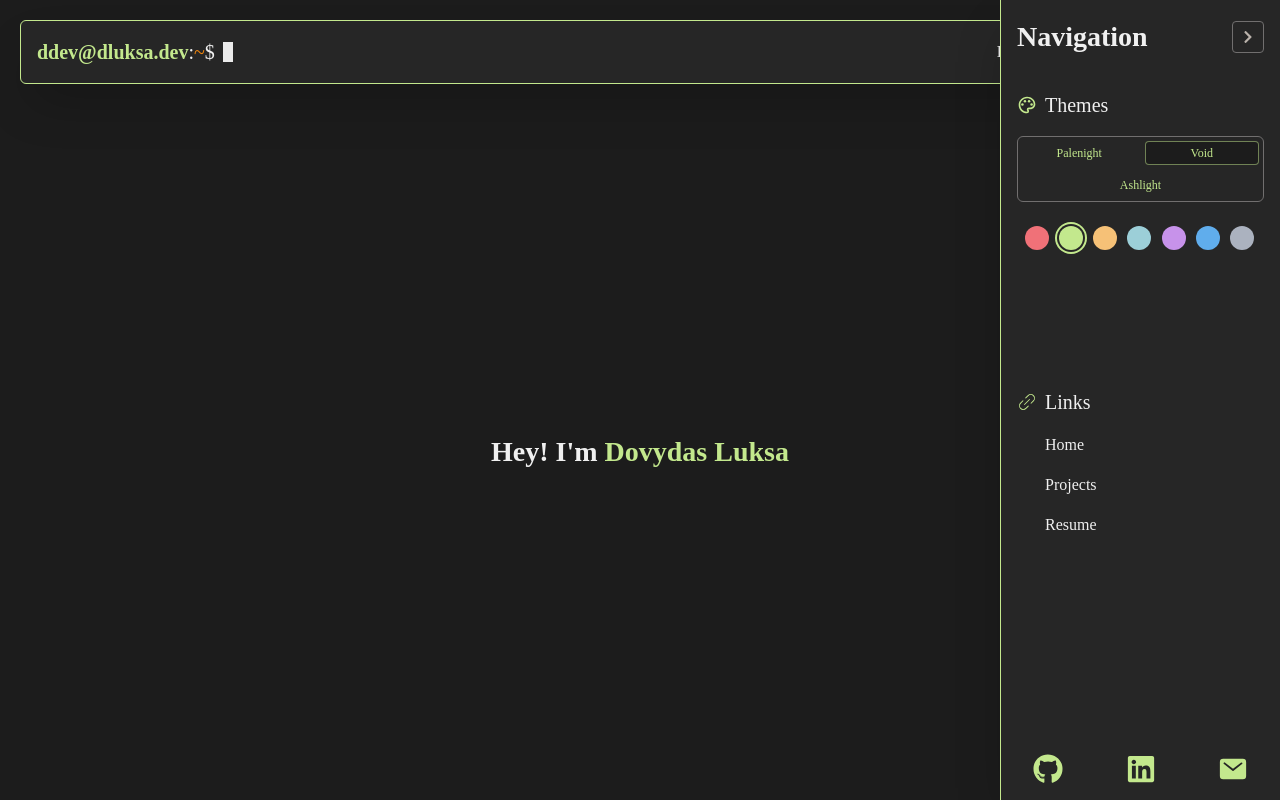
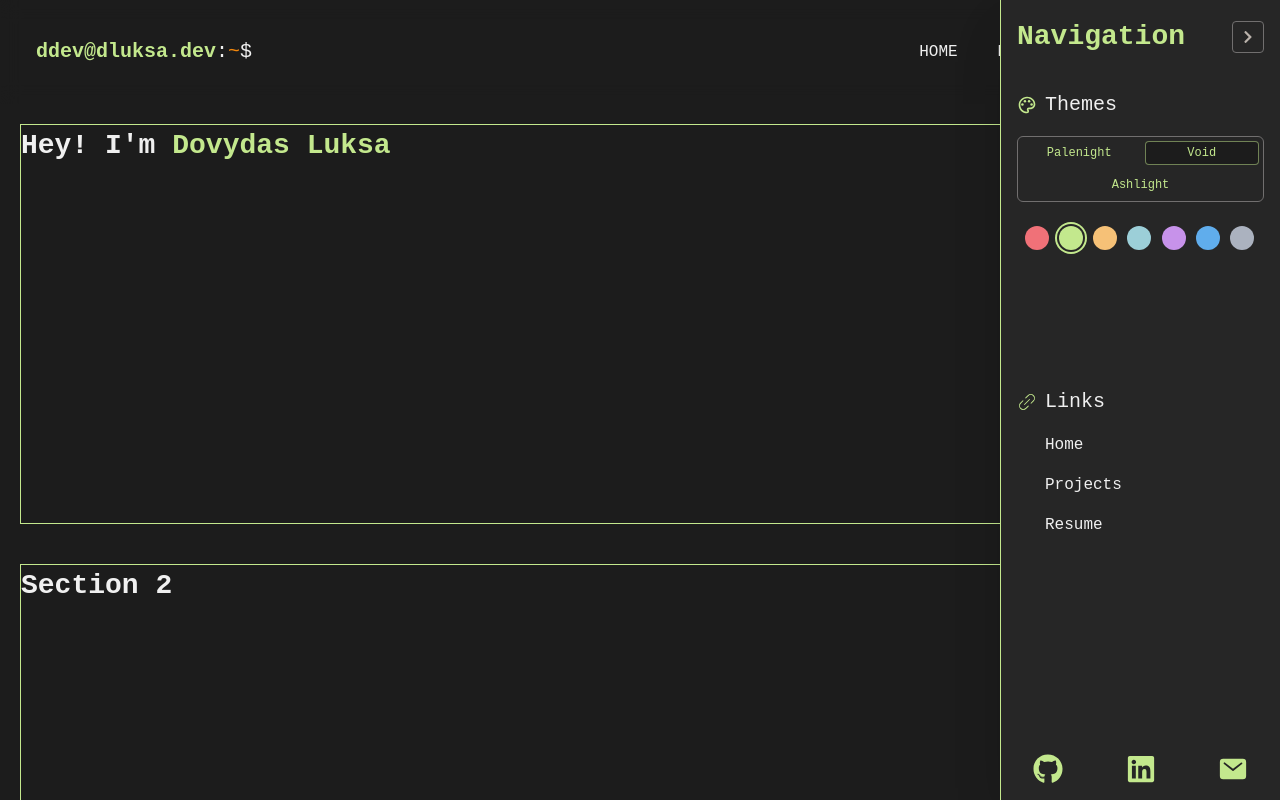
Before and after one commit to dluksa20/ddev, a Next.js app: page / in a window 1280 px wide. Both pictures are taken after a click on the button 1227 px from the left and 52 px from the top of the page. Shown: the top 800 px of the page. Built offline with nearby package versions, Linux system fonts and the light colour scheme.

Commit message:
added dynamic scrollbar colors

```diff
--- a/app/globals.css
+++ b/app/globals.css
@@ -18,7 +18,10 @@
     --accent-orchid-light: #A06CD5;
     --accent-sky-light: #3F8FD6;
     --accent-steel-light: #6B7280;
+
   }
+
+
 
 
   /* Themes */
@@ -71,7 +74,7 @@
     --background: 240 14% 91%;
     --background-elevated: 220 14% 94%;
     --background-hover: 220 14% 92%;
-    --primary: 140 38% 42%;
+    --primary: 32 90% 50%;
     --accent: 208, 65%, 54%;
     --border: 220 8% 54%;
     --text: 220 10% 26%;
@@ -79,10 +82,11 @@
   }
 }
 
+@import "tailwindcss";
 
+/* ---------------- THEME ---------------- */
 @theme {
-
-  --font-display: Ubuntu Mono, sans serif;
+  --font-display: "Ubuntu Mono", monospace;
 
   /* Base colors */
   --color-background: hsl(var(--background));
@@ -95,9 +99,8 @@
   --color-text-muted: hsl(var(--text-muted));
 
 
-
   /* Animations */
-  --animate-blink: blink 3s cubic-bezier(.2, 1, .8, 1) infinite;
+  --animate-blink: blink 3s steps(1) infinite;
 
   @keyframes blink {
     0%, 100% {
@@ -111,17 +114,15 @@
 }
 
 
-
 @layer utilities {
 
   html, body {
-    @apply font-display
+    @apply font-display scroll-m-12;
   }
 
   button:hover {
     @apply bg-background cursor-pointer text-accent border  border-accent/50 fill-accent;
   }
-
 
   /* Headings */
   h1 {
@@ -142,10 +143,28 @@
   svg {
     @apply fill-text-muted;
   }
+
+
+  .scrollbar::-webkit-scrollbar {
+    @apply w-1.5;
+  }
+
+  .scrollbar::-webkit-scrollbar-track {
+    @apply bg-background;
+  }
+  .scrollbar::-webkit-scrollbar-thumb {
+    @apply bg-accent rounded-full
+  }
+  .scrollbar::-webkit-scrollbar-thumb:hover {
+    @apply bg-accent/70
+  }
+
+
 }
 
 
 @layer components {
+
 
   /* Button styles */
   .site-btn__default {
@@ -167,11 +186,12 @@
 
   /* Site Header */
   .site-header {
-    @apply w-full flex justify-center items-center text-accent font-display p-5;
+    @apply sticky top-0 z-20 w-full flex bg-background/50 backdrop-blur-[10px] justify-center items-center text-accent font-display p-5;
   }
   .site-header__inner {
-    @apply w-full max-w-360 flex items-center justify-between h-16 px-4 bg-background-elevated border-[0.25px] border-accent p-3 rounded-md shadow-2xl;
+    @apply w-full flex items-center justify-between h-16 px-4  p-3;
   }
+
   .site-header__title {
     @apply flex items-center justify-center gap-2;
   }
@@ -179,12 +199,15 @@
     @apply flex items-center bg-text justify-center w-2.5 h-5 animate-blink;
   }
   .site-header__nav {
-    @apply flex items-center h-full justify-center gap-6 ;
+    @apply flex items-center h-full justify-center gap-10;
+  }
+  .site-header__link {
+    @apply uppercase;
   }
 
   /* Sidebar */
   .site-sidebar {
-    @apply absolute top-0 h-full right-0 w-70  border-border bg-background-elevated shadow-2xl;
+    @apply fixed right-0 top-0 z-40 w-70 h-lvh border-border bg-background-elevated backdrop-blur-3xl shadow-2xl;
   }
   .site-sidebar__inner {
     @apply flex flex-col gap-2 h-full border-l-[0.1px];
--- a/app/layout.tsx
+++ b/app/layout.tsx
@@ -10,10 +10,10 @@ export default function RootLayout({
 }) {
   return (
     <html lang="en" suppressHydrationWarning>
-      <body className="bg-background text-foreground min-h-screen">
+      <body className="bg-background text-foreground min-h-screen scrollbar">
         <ThemeProvider>
           <div className="flex min-h-screen flex-col">
-            <Header />
+            <Header/>
 
             {/* Page content */}
             <main className="flex flex-1 items-center justify-center">
--- a/app/page.tsx
+++ b/app/page.tsx
@@ -1,11 +1,25 @@
 
 const page = () => {
   return (
-    <div className='max-w-360'>
-      <section>
+    <div className='flex flex-col gap-10 justify-between max-w-360 w-full h-full p-5'>
+      <section className=" border border-accent w-full h-100">
         <h1>
           Hey! I'm
           <span className='text-accent'> Dovydas Luksa</span>
+        </h1>
+      </section>
+
+      <section className="border border-accent h-100">
+        <h1>
+
+          Section 2
+        </h1>
+      </section>
+
+      <section className="border border-accent h-100">
+        <h1>
+
+          Section 3
         </h1>
       </section>
     </div>
--- a/components/Sidebar.tsx
+++ b/components/Sidebar.tsx
@@ -12,6 +12,7 @@ import { IoMail } from 'react-icons/io5'
 import { links } from '@/lib/constants'
 import ThemeSwitcher from './ThemeSwitcher'
 import AccentSwitcher from './AccentSwitcher'
+import { BiBold } from 'react-icons/bi'
 
 type SidebarProps = {
     onClose: () => void
@@ -26,7 +27,7 @@ const Sidebar = ({ onClose }: SidebarProps) => {
                     {/* Sidebar Header */}
                     <section className="site-sidebar__header">
                         <div className="flex justify-between items-center">
-                            <h1>Navigation</h1>
+                            <h1 className='text-accent'>Navigation</h1>
                             <Button size="sm" className="w-fit" onClick={onClose}>
                                 <FaChevronRight />
                             </Button>
```
